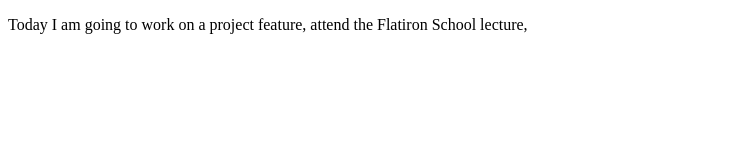
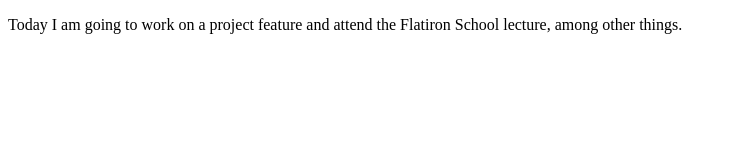
Before and after one commit to jtabb1/2021-06-30-Daily-Coding-Journal, a plain HTML site: page index.html in a window 1280 px wide. Shown: the whole page, without its empty margins (0-733 px from the left). Drawn offline with Linux system fonts and the light colour scheme.

Commit message:
Submit my plans for today.

```diff
--- a/index.html
+++ b/index.html
@@ -8,8 +8,10 @@
   </head>
   <body>
 
-    <p>Today I am going to work on a project feature,
-      attend the Flatiron School lecture,
+    <p>Today I am going to work on a project feature and
+      attend the Flatiron School lecture, among other
+      things.
+    </p>
 
     <script src="script.js"></script>
   </body>
```
